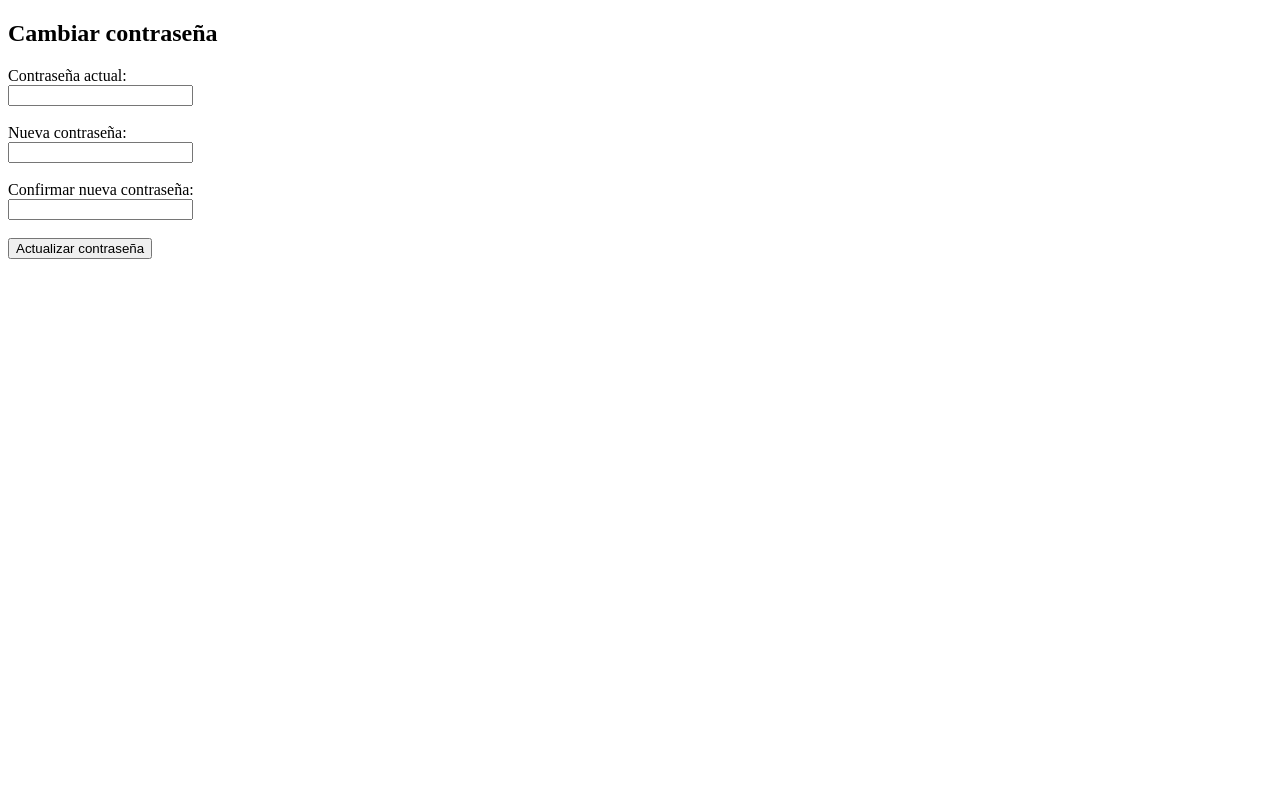
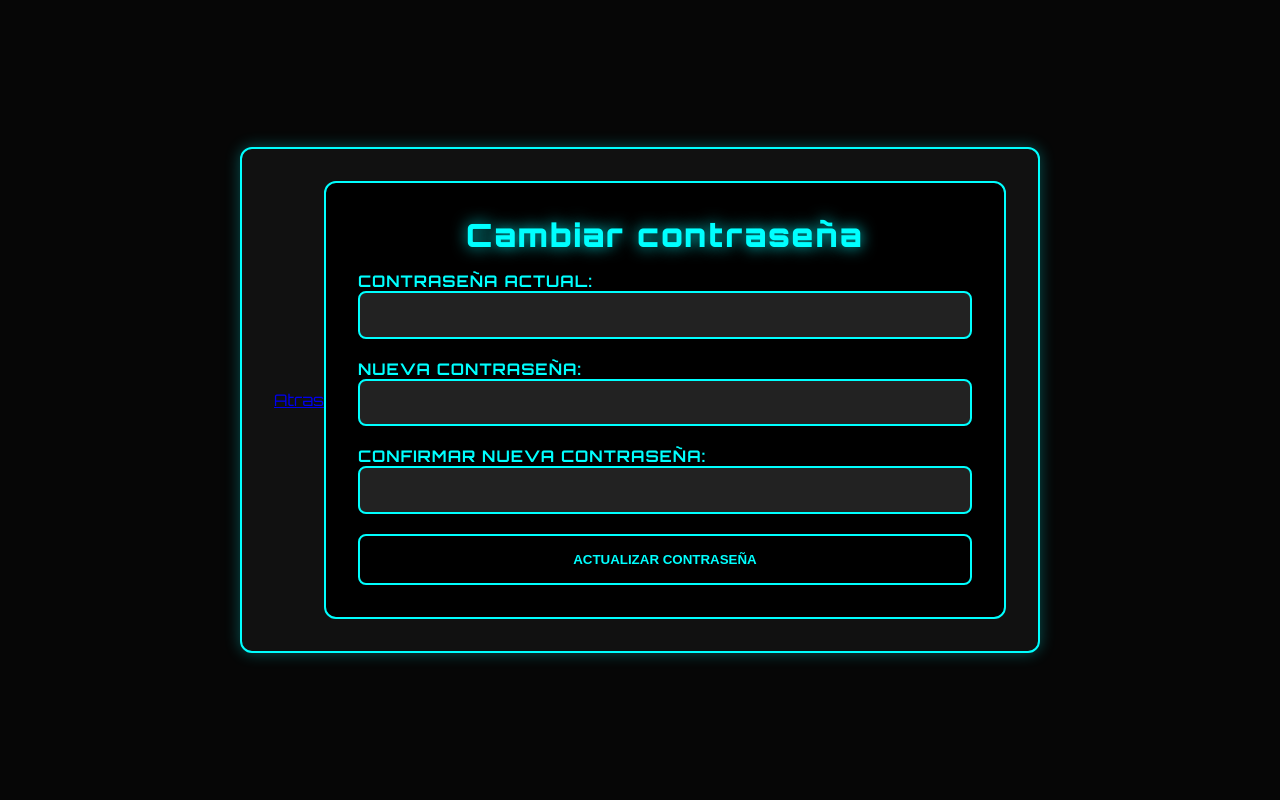
Before and after one commit to Sebastianet36/tetramin, a PHP site: the page made by src/web/perfil_page/cambiar_contraseña/cambiar_contraseña.php in a window 1280 px wide. Run offline with PHP 8.4, Linux system fonts and the light colour scheme; the visitor is signed in with stand-in values (Sample User, id 1).

Commit message:
Add files via upload

```diff
--- /dev/null
+++ b/src/web/perfil_page/cambiar_contraseña/cambiar_contraseña.css
@@ -0,0 +1,117 @@
+@import url('https://fonts.googleapis.com/css2?family=Orbitron:wght@400;700;900&display=swap');
+
+* {
+    margin: 0;
+    padding: 0;
+    box-sizing: border-box;
+}
+
+body {
+    font-family: 'Orbitron', monospace;
+    background: #060606;
+    color: #00ffff;
+    min-height: 100vh;
+    display: flex;
+    justify-content: center;
+    align-items: center;
+    flex-direction: column;
+    overflow: hidden;
+}
+
+/* General Container */
+.container {
+    max-width: 800px;
+    width: 100%;
+    padding: 2rem;
+    display: flex;
+    justify-content: center;
+    align-items: center;
+    background: #111;
+    border-radius: 12px;
+    border: 2px solid #00ffff;
+    box-shadow: 0 0 15px rgba(0, 255, 255, 0.3);
+    animation: container-materialize 1.5s cubic-bezier(0.4, 0, 0.2, 1);
+}
+
+/* Form container */
+.form-container {
+    width: 100%;
+    display: flex;
+    flex-direction: column;
+    gap: 1rem;
+    padding: 2rem;
+    background: #000;
+    border-radius: 12px;
+    border: 2px solid #00ffff;
+}
+
+/* Title */
+.form-title {
+    font-size: 2rem;
+    font-weight: 900;
+    text-align: center;
+    color: #00ffff;
+    text-shadow: 0 0 15px rgba(0, 255, 255, 0.8);
+    letter-spacing: 2px;
+}
+
+/* Input fields */
+.form-input {
+    padding: 0.8rem;
+    font-size: 1rem;
+    background: #222;
+    color: #00ffff;
+    border: 2px solid #00ffff;
+    border-radius: 8px;
+    width: 100%;
+    transition: border-color 0.3s ease;
+}
+
+.form-input:focus {
+    outline: none;
+    border-color: #ff00ff;
+    box-shadow: 0 0 10px rgba(255, 0, 255, 0.6);
+}
+
+/* Labels */
+.form-label {
+    font-weight: 700;
+    color: #00ffff;
+    text-transform: uppercase;
+    letter-spacing: 1px;
+}
+
+/* Submit button */
+.submit-btn {
+    padding: 1rem 2rem;
+    background: #000;
+    color: #00ffff;
+    border: 2px solid #00ffff;
+    border-radius: 8px;
+    font-weight: 700;
+    text-transform: uppercase;
+    cursor: pointer;
+    transition: all 0.3s ease;
+    width: 100%;
+}
+
+.submit-btn:hover {
+    background: linear-gradient(45deg, #00ffff, #ff00ff);
+    color: #000;
+    box-shadow: 0 0 20px rgba(0, 255, 255, 0.6);
+    transform: scale(1.05);
+}
+
+/* Animation for the form */
+@keyframes container-materialize {
+    from {
+        opacity: 0;
+        transform: translateY(60px) scale(0.95);
+        filter: blur(5px);
+    }
+    to {
+        opacity: 1;
+        transform: translateY(0) scale(1);
+        filter: blur(0);
+    }
+}
--- a/src/web/perfil_page/cambiar_contraseña/cambiar_contraseña.php
+++ b/src/web/perfil_page/cambiar_contraseña/cambiar_contraseña.php
@@ -1,29 +1,32 @@
-<?php
-session_start();
-if (!isset($_SESSION['id_usuario'])) {
-  header("Location: ../../signin_page\signin.html");
-  exit();
-}
-?>
-
 <!DOCTYPE html>
-<html>
+<html lang="es">
 <head>
+  <meta charset="UTF-8">
+  <meta name="viewport" content="width=device-width, initial-scale=1.0">
   <title>Cambiar contraseña</title>
+  <link rel="stylesheet" href="cambiar_contraseña.css">
 </head>
 <body>
-  <h2>Cambiar contraseña</h2>
-  <form method="POST" action="../../backend/procesar_cambio_contraseña.php">
-    <label>Contraseña actual:</label><br>
-    <input type="password" name="contraseña_actual" required><br><br>
+  <div class="container">
+  <div class="header">
 
-    <label>Nueva contraseña:</label><br>
-    <input type="password" name="nueva_contraseña" required><br><br>
+            <a href="../main_page/main_registrados.php" class="back-button">Atras</a>
+        </div>
+    <div class="form-container">
+      <h2 class="form-title">Cambiar contraseña</h2>
+      <form method="POST" action="../../backend/procesar_cambio_contraseña.php">
+        <label class="form-label">Contraseña actual:</label><br>
+        <input type="password" name="contraseña_actual" class="form-input" required><br><br>
 
-    <label>Confirmar nueva contraseña:</label><br>
-    <input type="password" name="confirmar_contraseña" required><br><br>
+        <label class="form-label">Nueva contraseña:</label><br>
+        <input type="password" name="nueva_contraseña" class="form-input" required><br><br>
 
-    <button type="submit">Actualizar contraseña</button>
-  </form>
+        <label class="form-label">Confirmar nueva contraseña:</label><br>
+        <input type="password" name="confirmar_contraseña" class="form-input" required><br><br>
+
+        <button type="submit" class="submit-btn">Actualizar contraseña</button>
+      </form>
+    </div>
+  </div>
 </body>
 </html>
--- a/src/web/perfil_page/cambiar_contraseña/procesar_cambio_contraseña.php
+++ b/src/web/perfil_page/cambiar_contraseña/procesar_cambio_contraseña.php
@@ -7,7 +7,7 @@ if ($conexion->connect_error) {
 }
 
 if (!isset($_SESSION['id_usuario'])) {
-  header("Location: login.php");
+  header("Location: ../../signin_page\signin.html");
   exit();
 }
 
--- a/src/web/perfil_page/p_config_page/p_config.html
+++ b/src/web/perfil_page/p_config_page/p_config.html
@@ -5,7 +5,7 @@
   <meta charset="UTF-8">
   <meta name="viewport" content="width=device-width, initial-scale=1.0">
   <title>Perfil</title>
-  <link rel="stylesheet" href="profile.css">
+  <link rel="stylesheet" href="p_config.css">
 </head>
 <body>
   <div class="container">
@@ -20,8 +20,6 @@
     <select class="neon-input">
       <option>Español</option>
       <option>Inglés</option>
-      <option>Portugués</option>
-      <option>Alemán</option>
     </select>
     <button class="neon-button">Guardar cambios</button>
   </div>
```
Also changed, not shown: src/web/perfil_page/perfil.php (+4 -6 lines), src/web/perfil_page/p_config_page/p_config.css (line endings or trailing spaces), src/web/perfil_page/perfil.css (indentation only).
